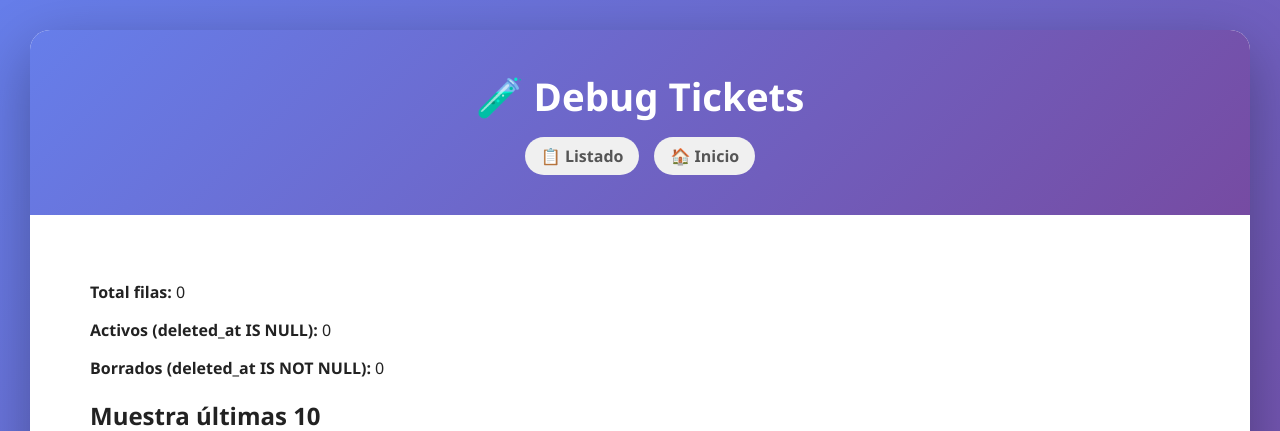
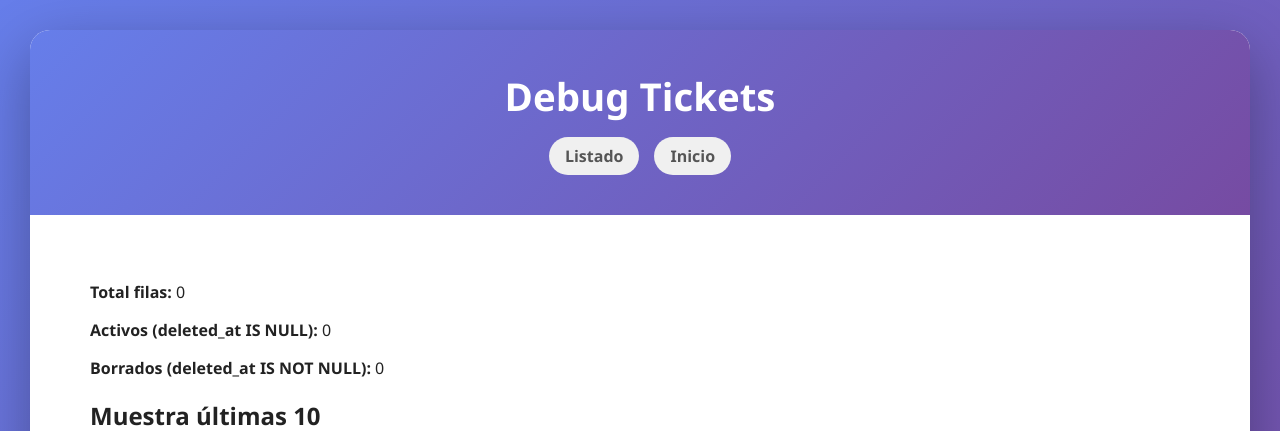
Before and after one commit to NoelBallester/proyectoIAW, a PHP site: page /debug_counts.php in a window 1280 px wide. Shown: the top 431 px of the page. Run offline with PHP 8.4, Linux system fonts and the light colour scheme; the visitor is signed in with stand-in values (Sample User, id 1); data that the repository does not hold is empty.

Commit message:
Más cosas innecesarias

```diff
--- a/public/debug_counts.php
+++ b/public/debug_counts.php
@@ -33,10 +33,10 @@ try {
 <body class="<?= htmlspecialchars(body_theme_class()) ?>">
 <div class="container">
   <div class="header">
-    <h1>🧪 Debug Tickets</h1>
+    <h1> Debug Tickets</h1>
     <div class="nav">
-      <a href="lista_tickets.php">📋 Listado</a>
-      <a href="index.php">🏠 Inicio</a>
+      <a href="lista_tickets.php"> Listado</a>
+      <a href="index.php"> Inicio</a>
     </div>
   </div>
   <div class="content wide">
@@ -47,7 +47,7 @@ try {
       <p><strong>Activos (deleted_at IS NULL):</strong> <?= $activos ?></p>
       <p><strong>Borrados (deleted_at IS NOT NULL):</strong> <?= $borrados ?></p>
       <?php if ($tieneDuplicado): ?>
-        <div class="error-box" style="background:#ffd9a6; color:#663a00;">⚠️ Se detectan columnas de una segunda definición de la tabla (title/eliminado). Revisa tu schema para no mezclar estructuras.</div>
+        <div class="error-box" style="background:#ffd9a6; color:#663a00;"> Se detectan columnas de una segunda definición de la tabla (title/eliminado). Revisa tu schema para no mezclar estructuras.</div>
       <?php endif; ?>
       <h2>Muestra últimas 10</h2>
       <table class="table">
```
